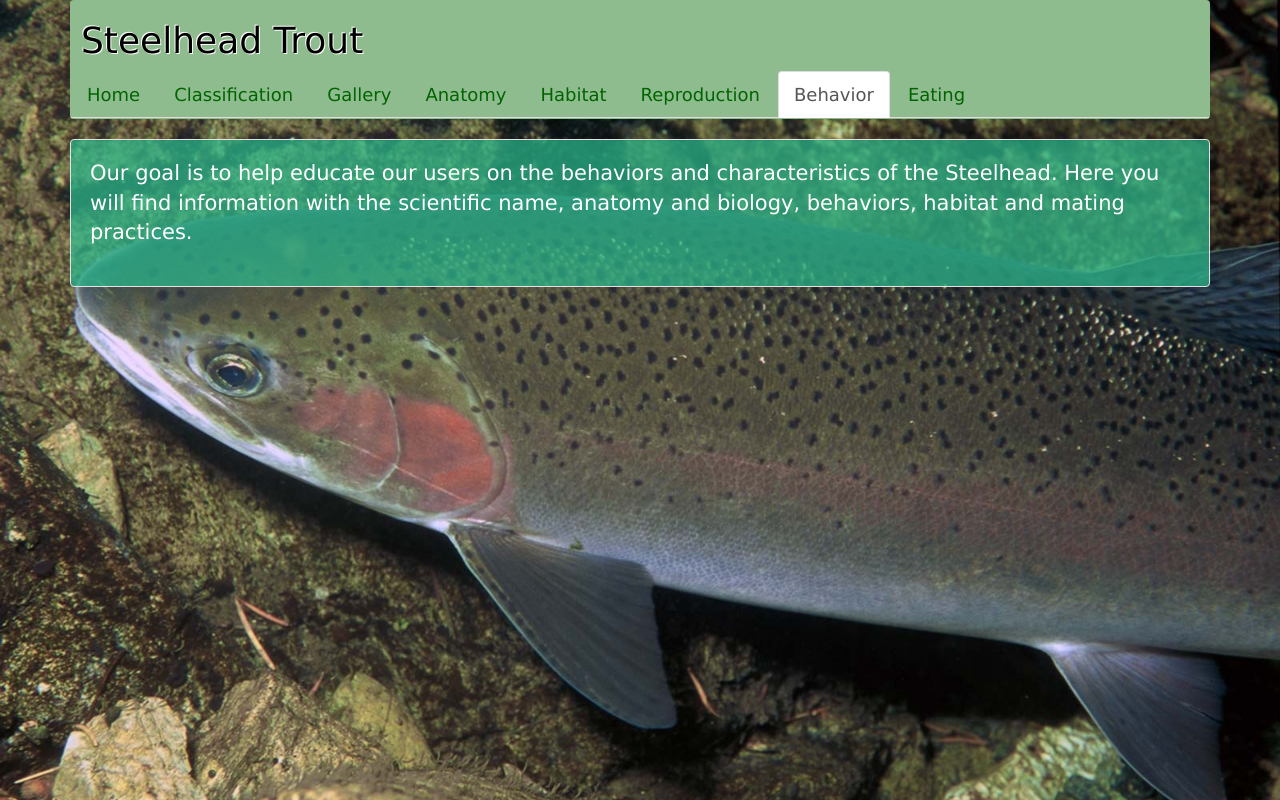
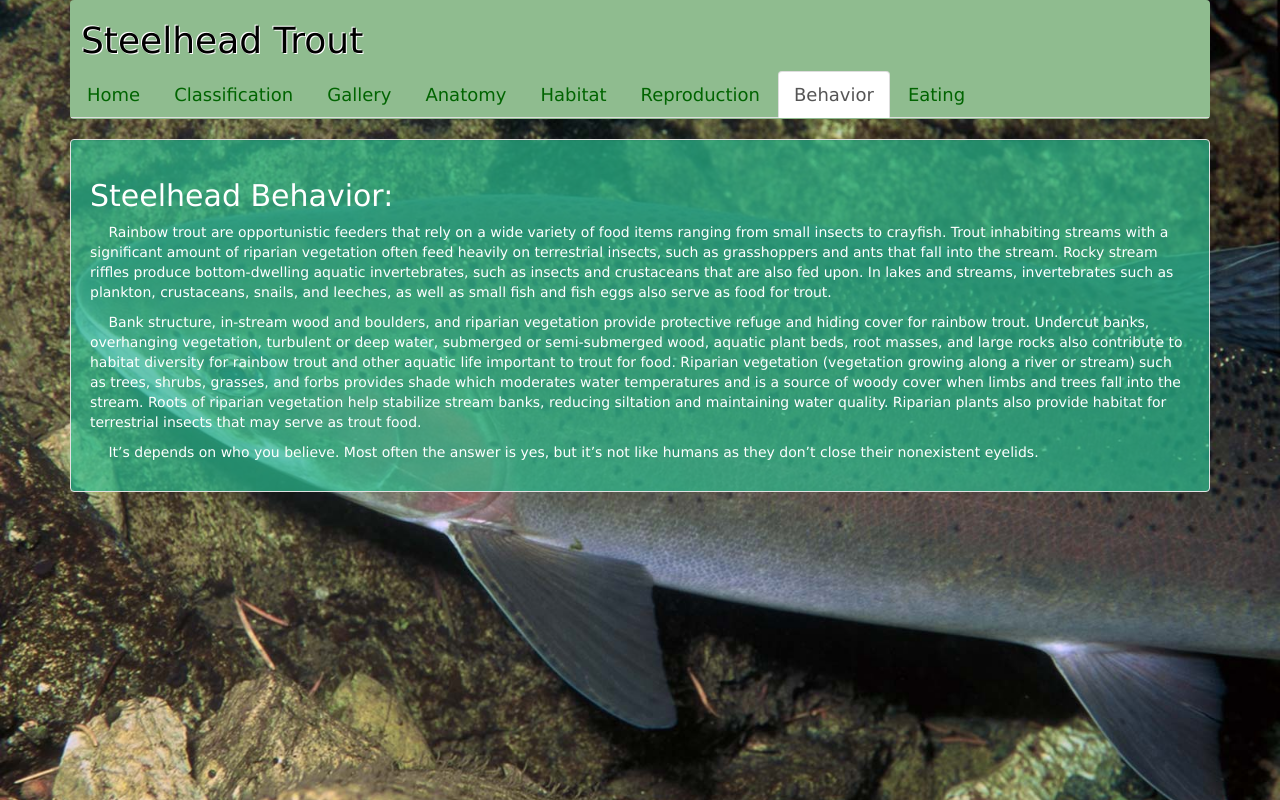
Before and after one commit to bdowboise/webd280-project2, a plain HTML site: page behavior.html in a window 1280 px wide. Drawn offline with nearby package versions, Linux system fonts and the light colour scheme.

Commit message:
Update behavior.html

```diff
--- a/behavior.html
+++ b/behavior.html
@@ -21,10 +21,11 @@
 <div class="container">
     <nav id="navbar" class="navbar navabar-default" role="navigation"></nav>
     <div class="col-xs-12 well">
-        <p class="lead">Our goal is to help educate our users on the behaviors and characteristics of the Steelhead.
-            Here you will find information with the scientific name, anatomy and biology, behaviors, habitat and mating
-            practices.
-        </p>
+        <h2>Steelhead Behavior: </h2>
+<p>&emsp; Rainbow trout are opportunistic feeders that rely on a wide variety of food items ranging from small insects to crayfish. Trout inhabiting streams with a significant amount of riparian vegetation often feed heavily on terrestrial insects, such as grasshoppers and ants that fall into the stream. Rocky stream riffles produce bottom-dwelling aquatic invertebrates, such as insects and crustaceans that are also fed upon. In lakes and streams, invertebrates such as plankton, crustaceans, snails, and leeches, as well as small fish and fish eggs also serve as food for trout. </p>
+<p>&emsp; Bank structure, in-stream wood and boulders, and riparian vegetation provide protective refuge and hiding cover for rainbow trout. Undercut banks, overhanging vegetation, turbulent or deep water, submerged or semi-submerged wood, aquatic plant beds, root masses, and large rocks also contribute to habitat diversity for rainbow trout and other aquatic life important to trout for food. Riparian vegetation (vegetation growing along a river or stream) such as trees, shrubs, grasses, and forbs provides shade which moderates water temperatures and is a source of woody cover when limbs and trees fall into the stream. Roots of riparian vegetation help stabilize stream banks, reducing siltation and maintaining water quality. Riparian plants also provide habitat for terrestrial insects that may serve as trout food. </p>
+
+<p>&emsp; It’s depends on who you believe. Most often the answer is yes, but it’s not like humans as they don’t close their nonexistent eyelids. </p>
     </div>
 </div>
 <!-- jQuery (necessary for Bootstrap's JavaScript plugins) -->
```
